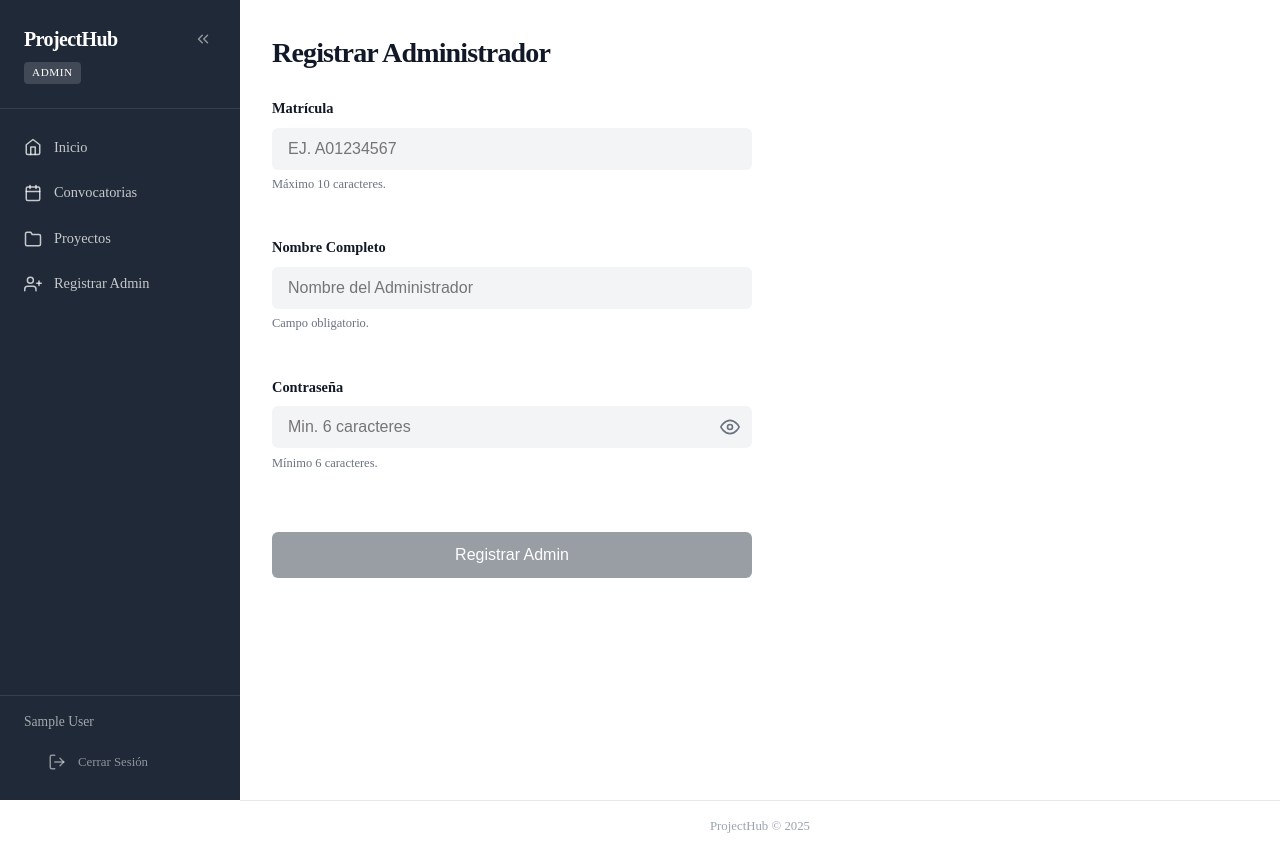
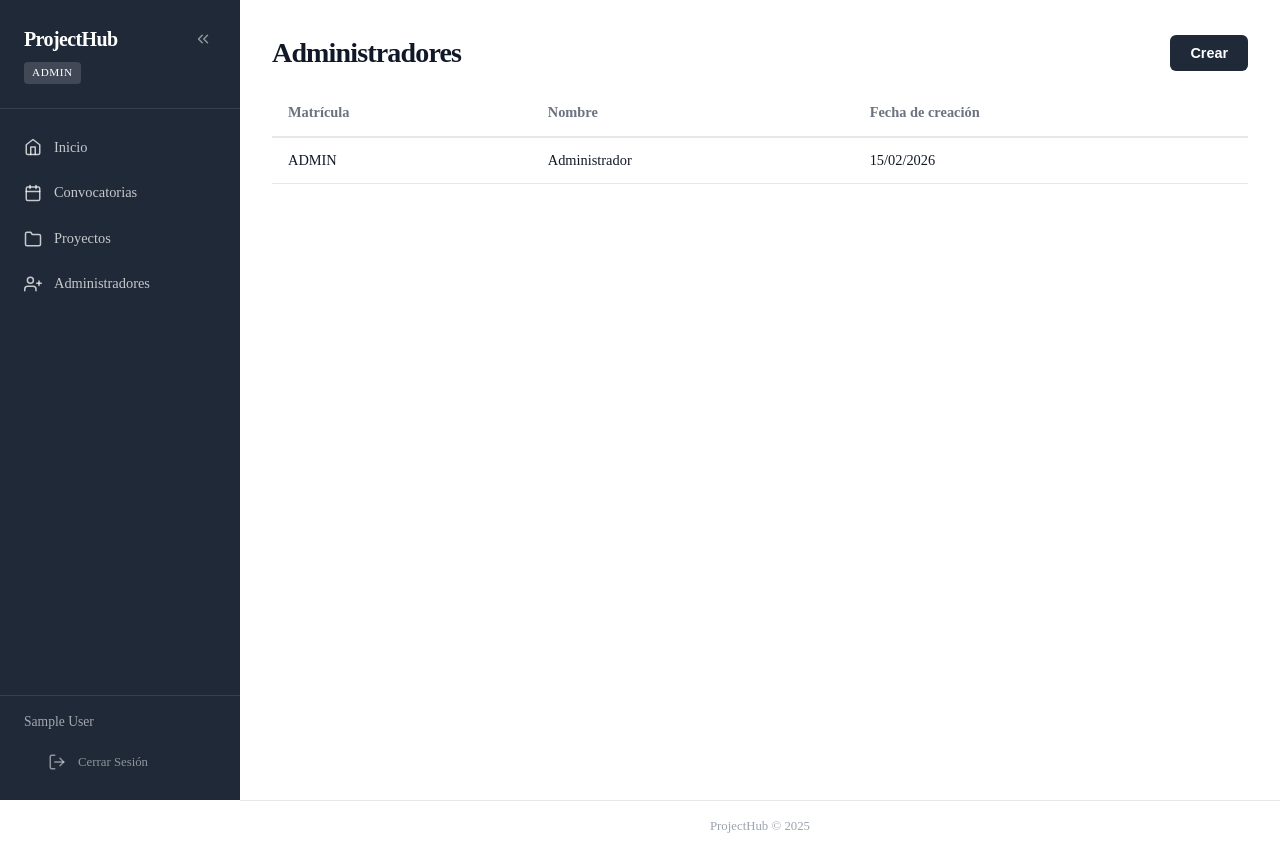
Before and after one commit to Angel-crypt/project-hub, a Flask app: page /user/manage_admin in a window 1280 px wide. Run offline with Flask 3, Linux system fonts and the light colour scheme; the visitor is signed in with stand-in values (Sample User, id 1).

Commit message:
feat: update admin management interface with table display and modal for creating admins

```diff
--- a/static/css/styles.css
+++ b/static/css/styles.css
@@ -207,6 +207,123 @@ body.sidebar-collapsed .app-footer--auth {
     font-weight: 700;
     letter-spacing: -0.03em;
     margin: 0 0 1.5rem 0;
+}
+
+.page-header--row {
+    display: flex;
+    align-items: center;
+    justify-content: space-between;
+}
+
+.page-header--row h1 {
+    margin-bottom: 0;
+}
+
+/* ========== Buttons ========== */
+.btn-create {
+    padding: 0.6rem 1.25rem;
+    background-color: var(--accent-primary);
+    color: #ffffff;
+    border: none;
+    border-radius: 6px;
+    font-size: 0.9rem;
+    font-weight: 600;
+    cursor: pointer;
+    transition: opacity 0.2s;
+}
+
+.btn-create:hover {
+    opacity: 0.9;
+}
+
+/* ========== Data Table ========== */
+.table-wrapper {
+    overflow-x: auto;
+    margin-top: 1rem;
+}
+
+.data-table {
+    width: 100%;
+    border-collapse: collapse;
+    font-size: 0.9rem;
+}
+
+.data-table th {
+    text-align: left;
+    padding: 0.75rem 1rem;
+    font-weight: 600;
+    color: #6b7280;
+    border-bottom: 2px solid var(--accent-secondary);
+    white-space: nowrap;
+}
+
+.data-table td {
+    padding: 0.75rem 1rem;
+    border-bottom: 1px solid var(--accent-secondary);
+    color: var(--text-color);
+}
+
+.data-table tbody tr:hover {
+    background-color: var(--input-bg);
+}
+
+.empty-state {
+    color: #9ca3af;
+    font-size: 0.95rem;
+    margin-top: 1rem;
+}
+
+/* ========== Modal ========== */
+.modal-overlay {
+    display: none;
+    position: fixed;
+    z-index: 1000;
+    left: 0;
+    top: 0;
+    width: 100%;
+    height: 100%;
+    background-color: rgba(0, 0, 0, 0.5);
+    backdrop-filter: blur(5px);
+    justify-content: center;
+    align-items: center;
+}
+
+.modal {
+    background-color: #ffffff;
+    padding: 2rem;
+    border-radius: 12px;
+    max-width: 480px;
+    width: 90%;
+    position: relative;
+    box-shadow: 0 4px 6px -1px rgba(0, 0, 0, 0.1);
+}
+
+.modal-header {
+    display: flex;
+    align-items: center;
+    justify-content: space-between;
+    margin-bottom: 1.5rem;
+}
+
+.modal-header h2 {
+    margin: 0;
+    font-size: 1.25rem;
+    font-weight: 700;
+    letter-spacing: -0.03em;
+}
+
+.modal-close {
+    background: none;
+    border: none;
+    font-size: 1.5rem;
+    cursor: pointer;
+    color: #6b7280;
+    line-height: 1;
+    padding: 0;
+}
+
+.modal-close:hover {
+    color: #111827;
 }
 
 /* Footer */
--- a/templates/admin/manage_admin.html
+++ b/templates/admin/manage_admin.html
@@ -1,13 +1,48 @@
 {% extends 'base.html' %}
 
-{% block title %}Project HUB - Registrar Administrador{% endblock %}
+{% block title %}Project HUB - Administradores{% endblock %}
 
 {% block content %}
-<div class="page-header">
-    <h1>Registrar Administrador</h1>
+<div class="page-header page-header--row">
+    <h1>Administradores</h1>
+    <button type="button" class="btn-create" onclick="document.getElementById('modal-create').style.display='flex'">
+        Crear
+    </button>
 </div>
 
-<form action="{{ url_for('auth.register_admin') }}" method="POST" class="content-form" data-validate novalidate>
+{% if admins %}
+<div class="table-wrapper">
+    <table class="data-table">
+        <thead>
+            <tr>
+                <th>Matrícula</th>
+                <th>Nombre</th>
+                <th>Fecha de creación</th>
+            </tr>
+        </thead>
+        <tbody>
+            {% for admin in admins %}
+            <tr>
+                <td>{{ admin.enrrollment_number }}</td>
+                <td>{{ admin.name }}</td>
+                <td>{{ admin.created_at.strftime('%d/%m/%Y') }}</td>
+            </tr>
+            {% endfor %}
+        </tbody>
+    </table>
+</div>
+{% else %}
+<p class="empty-state">No hay administradores registrados.</p>
+{% endif %}
+
+<!-- Modal Crear Admin -->
+<div class="modal-overlay" id="modal-create" onclick="if(event.target===this)this.style.display='none'">
+    <div class="modal">
+        <div class="modal-header">
+            <h2>Registrar Administrador</h2>
+            <button type="button" class="modal-close" onclick="document.getElementById('modal-create').style.display='none'">&times;</button>
+        </div>
+        <form action="{{ url_for('user.manage_admin') }}" method="POST" class="content-form" data-validate novalidate>
             <div class="form-group">
                 <label for="enrrollment_number">Matrícula</label>
                 <input type="text" id="enrrollment_number" name="enrrollment_number" class="form-input" maxlength="10"
@@ -19,8 +54,8 @@
 
             <div class="form-group">
                 <label for="name">Nombre Completo</label>
-        <input type="text" id="name" name="name" class="form-input" placeholder="Nombre del Administrador" required
-            data-validate-field data-error-required="El nombre es obligatorio.">
+                <input type="text" id="name" name="name" class="form-input" placeholder="Nombre del Administrador"
+                    required data-validate-field data-error-required="El nombre es obligatorio.">
                 <span class="field-hint">Campo obligatorio.</span>
                 <span class="field-error" id="name-error"></span>
             </div>
@@ -28,8 +63,8 @@
             <div class="form-group">
                 <label for="password">Contraseña</label>
                 <div class="password-wrapper">
-            <input type="password" id="password" name="password" class="form-input" placeholder="Min. 6 caracteres"
-                minlength="6" required
+                    <input type="password" id="password" name="password" class="form-input"
+                        placeholder="Min. 6 caracteres" minlength="6" required
                         data-validate-field data-counter="password-count"
                         data-error-required="La contraseña es obligatoria."
                         data-error-minlength="Debe tener al menos 6 caracteres.">
@@ -47,6 +82,8 @@
 
             <button type="submit" class="login-btn" disabled>Registrar Admin</button>
         </form>
+    </div>
+</div>
 {% endblock %}
 
 {% block scripts %}
--- a/templates/base.html
+++ b/templates/base.html
@@ -75,9 +75,9 @@
                     <svg class="sidebar-icon" viewBox="0 0 24 24" fill="none" stroke="currentColor" stroke-width="2" stroke-linecap="round" stroke-linejoin="round"><path d="M22 19a2 2 0 0 1-2 2H4a2 2 0 0 1-2-2V5a2 2 0 0 1 2-2h5l2 3h9a2 2 0 0 1 2 2z"></path></svg>
                     <span class="sidebar-label">Proyectos</span>
                 </a>
-                <a href="{{ url_for('auth.register_admin') }}" class="sidebar-link" title="Registrar Admin">
+                <a href="{{ url_for('user.manage_admin') }}" class="sidebar-link" title="Administradores">
                     <svg class="sidebar-icon" viewBox="0 0 24 24" fill="none" stroke="currentColor" stroke-width="2" stroke-linecap="round" stroke-linejoin="round"><path d="M16 21v-2a4 4 0 0 0-4-4H5a4 4 0 0 0-4 4v2"></path><circle cx="8.5" cy="7" r="4"></circle><line x1="20" y1="8" x2="20" y2="14"></line><line x1="23" y1="11" x2="17" y2="11"></line></svg>
-                    <span class="sidebar-label">Registrar Admin</span>
+                    <span class="sidebar-label">Administradores</span>
                 </a>
                 {% else %}
                 <a href="#" class="sidebar-link" title="Mis Proyectos">
```
Lines whose indentation alone changed are shown as unchanged.
